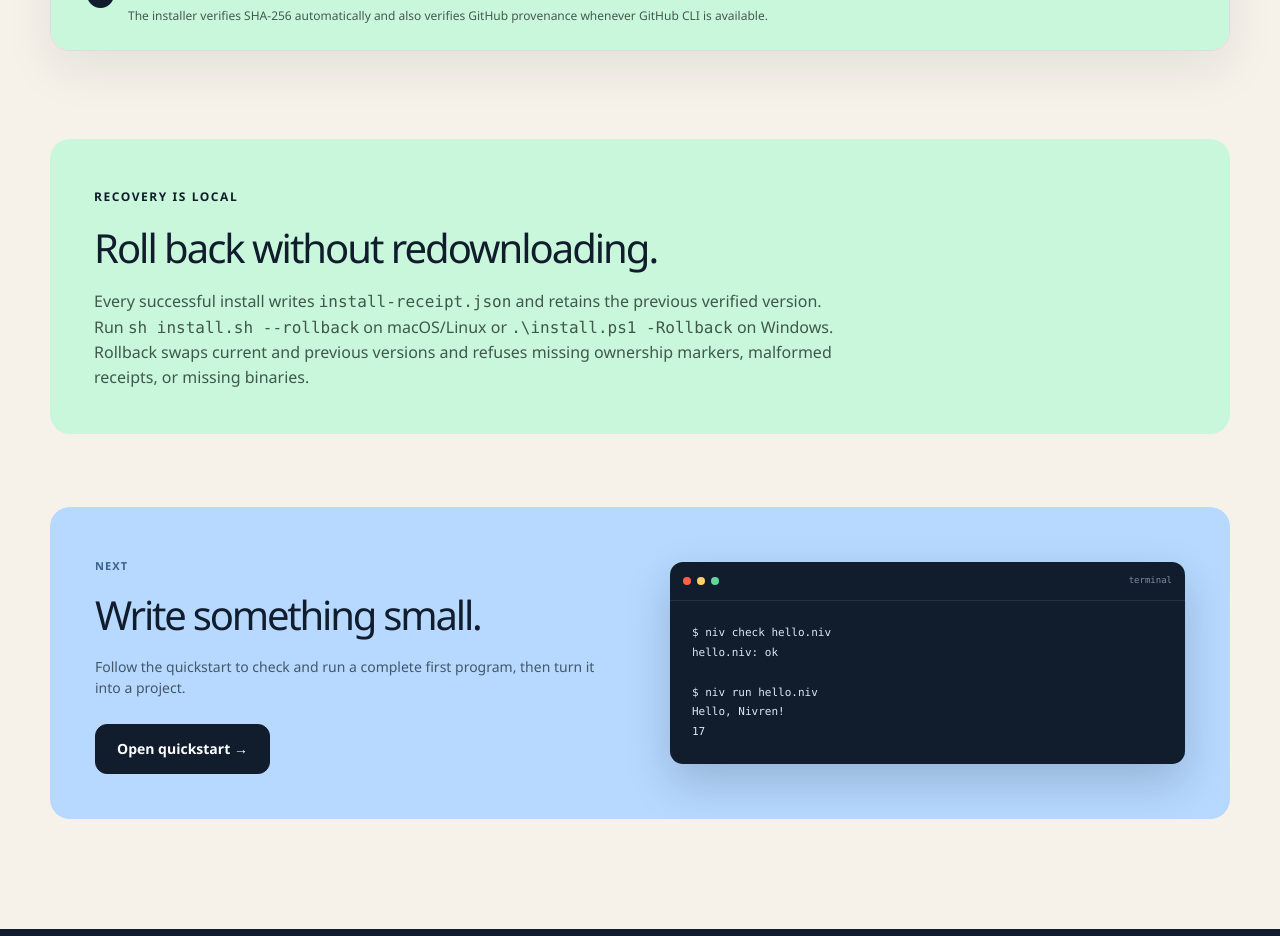
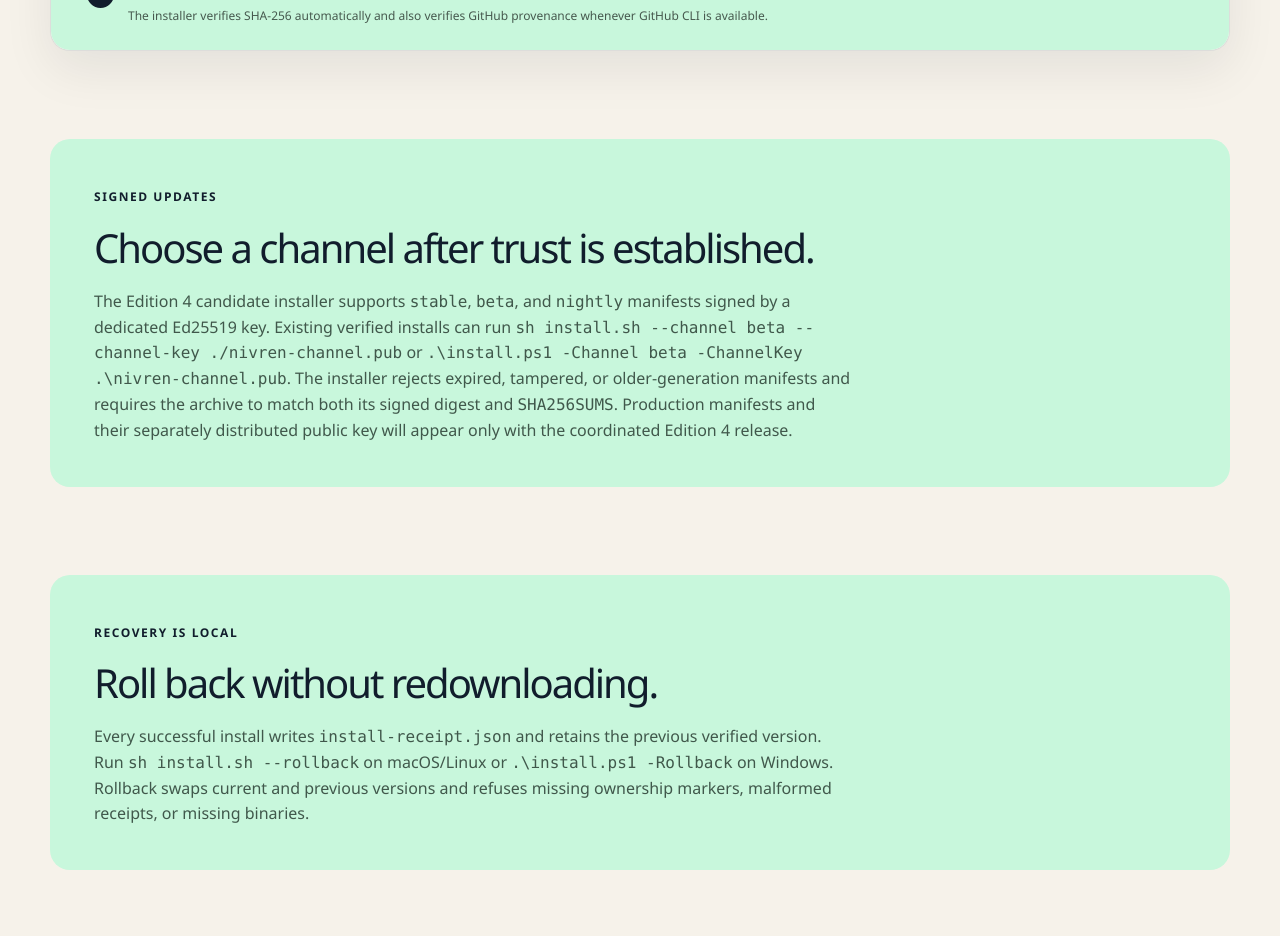
Before and after one commit to violetweather/nivren-site, a Next.js app: page /install in a window 1280 px wide. Shown: the part 1040-1976 px from the top of the page. Built offline with nearby package versions, Linux system fonts and the light colour scheme.

Commit message:
Document signed Edition 4 update channels

```diff
--- a/app/docs/DocsExplorer.tsx
+++ b/app/docs/DocsExplorer.tsx
@@ -18,14 +18,16 @@ type Section = {
 const sections: Section[] = [
   {
     id: "install", title: "Guided installation", group: "Start here", summary: "Install, update, roll back, and remove Nivren safely.", search: "install setup path vscode rollback windows mac linux",
-    paragraphs: ["The guided installer detects the operating system and CPU, verifies the selected archive, and asks before changing PATH or installing VS Code support. Every managed install has an ownership marker and machine-readable receipt.", "The current public download is the Edition 3 beta. Edition 4 remains an unpublished candidate until every Product Proof gate passes. Local rollback is implemented; signed stable, beta, and nightly update channels remain a release blocker."],
+    paragraphs: ["The guided installer detects the operating system and CPU, verifies the selected archive, and asks before changing PATH or installing VS Code support. Every managed install has an ownership marker and machine-readable receipt.", "The current public download is the Edition 3 beta. Edition 4 remains an unpublished candidate until every Product Proof gate passes. Local rollback and signed stable, beta, and nightly manifests are implemented; the production channel key, manifests, clean-platform recovery matrix, and incident drill remain release gates."],
     command: `# macOS or Linux
 sh install.sh
+sh install.sh --channel beta --channel-key ./nivren-channel.pub
 sh install.sh --rollback
 sh install.sh --uninstall
 
 # Windows PowerShell
 .\\install.ps1
+.\\install.ps1 -Channel beta -ChannelKey .\\nivren-channel.pub
 .\\install.ps1 -Rollback
 .\\install.ps1 -Uninstall`,
     checks: ["Use --yes or -Yes only in controlled automation.", "Never install over an unmarked directory.", "Keep checksums, receipts, and the previous version until validation passes."],
--- a/app/install/page.tsx
+++ b/app/install/page.tsx
@@ -10,6 +10,7 @@ export default function InstallPage() {
     <div className="shell content-shell install-content">
       <div className="notice"><span className="notice-mark">✓</span><div><strong>The Edition 3 beta is ready</strong>The guided installer downloads the correct 0.10.0-beta.6 archive, checks its SHA-256 digest, and can configure PATH and VS Code for you.</div></div>
       <InstallChooser />
+      <section className="docs-callout"><span className="kicker">Signed updates</span><h2>Choose a channel after trust is established.</h2><p>The Edition 4 candidate installer supports <code>stable</code>, <code>beta</code>, and <code>nightly</code> manifests signed by a dedicated Ed25519 key. Existing verified installs can run <code>sh install.sh --channel beta --channel-key ./nivren-channel.pub</code> or <code>.\install.ps1 -Channel beta -ChannelKey .\nivren-channel.pub</code>. The installer rejects expired, tampered, or older-generation manifests and requires the archive to match both its signed digest and <code>SHA256SUMS</code>. Production manifests and their separately distributed public key will appear only with the coordinated Edition 4 release.</p></section>
       <section className="docs-callout"><span className="kicker">Recovery is local</span><h2>Roll back without redownloading.</h2><p>Every successful install writes <code>install-receipt.json</code> and retains the previous verified version. Run <code>sh install.sh --rollback</code> on macOS/Linux or <code>.\install.ps1 -Rollback</code> on Windows. Rollback swaps current and previous versions and refuses missing ownership markers, malformed receipts, or missing binaries.</p></section>
       <section className="next-steps">
         <div><span className="step-label">Next</span><h2>Write something small.</h2><p>Follow the quickstart to check and run a complete first program, then turn it into a project.</p><Link className="button primary" href="/docs">Open quickstart →</Link></div>
```
